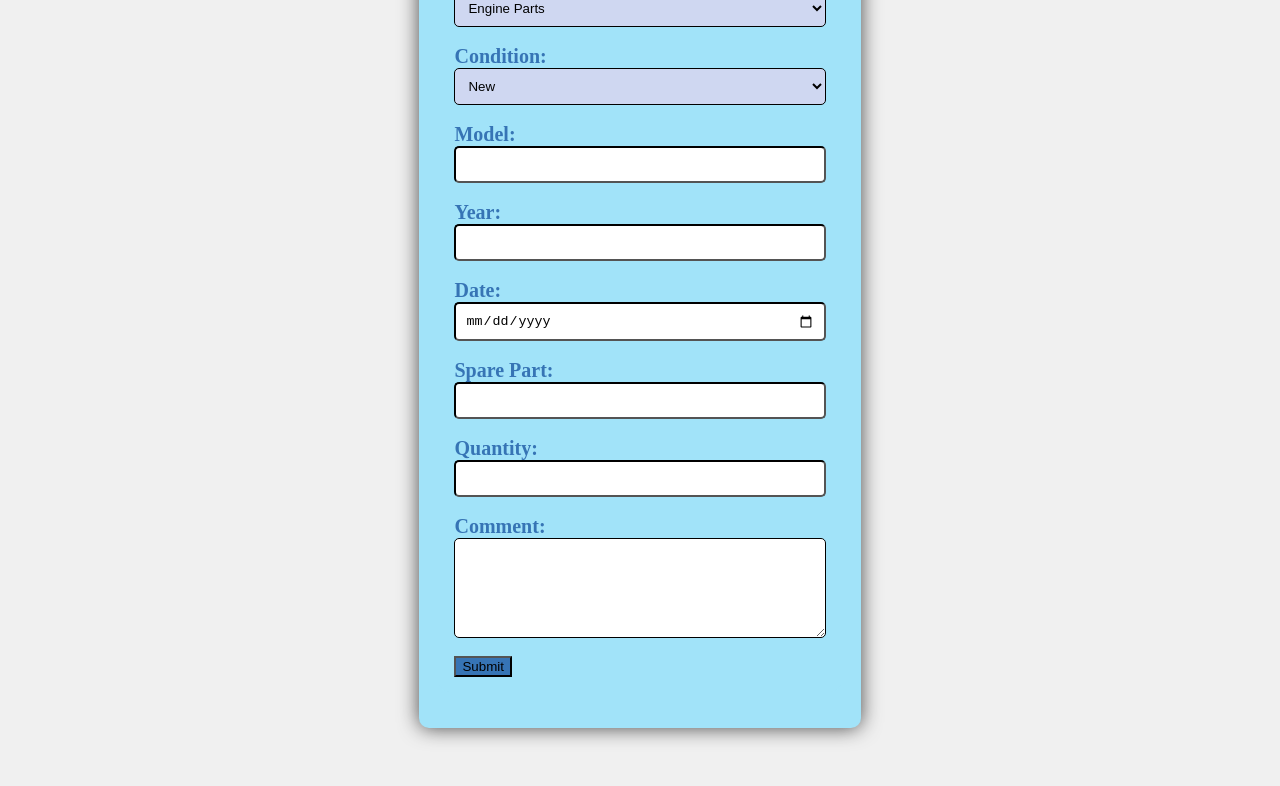
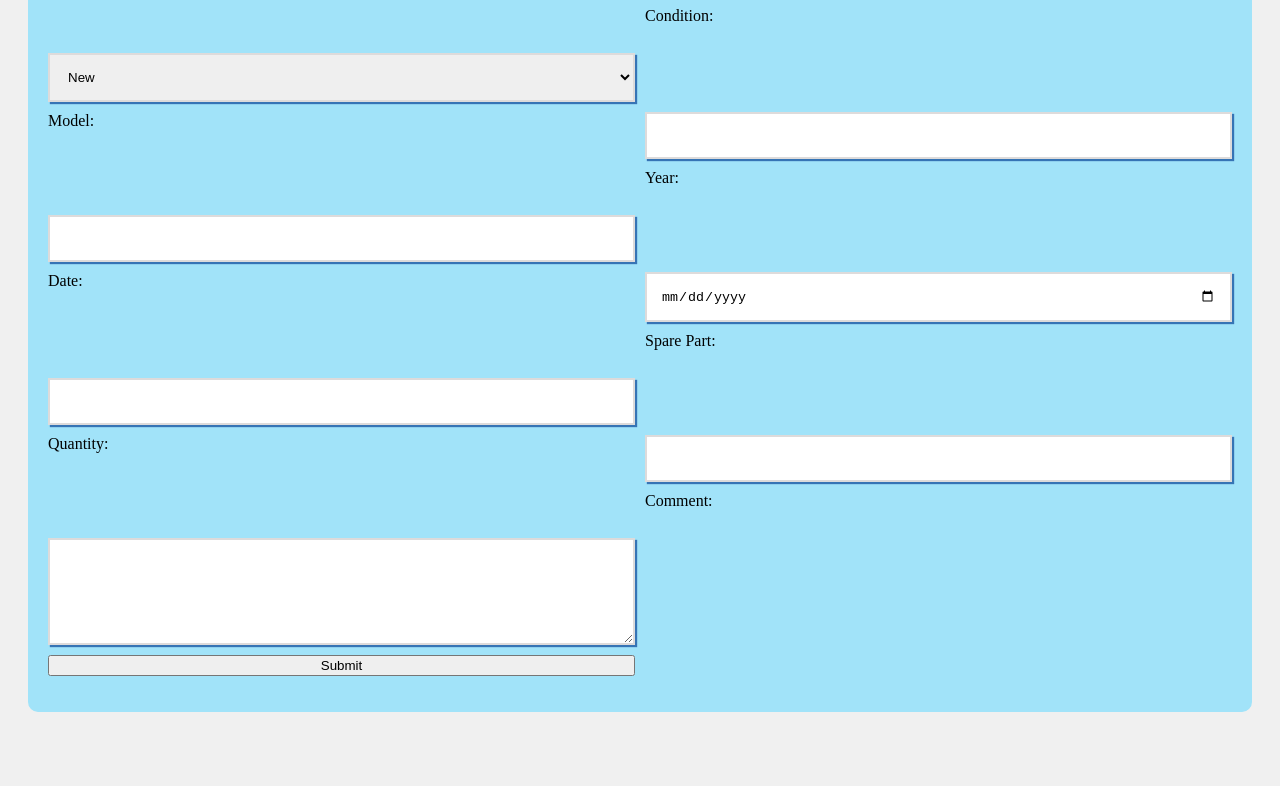
Before and after one commit to cpit405-spring-25-IT3/lab-4-css-osamayalghamdi, a plain HTML site: page index.html in a window 1280 px wide. Shown: the part 516-1302 px from the top of the page. After the commit the page ends 1256 px from the top, so only its background shows below. Drawn offline with Linux system fonts and the light colour scheme.

Commit message:
maybe this would work

```diff
--- a/styles.css
+++ b/styles.css
@@ -1,55 +1,38 @@
 body {
     background-color: #F0F0F0;
-    padding: 30px;
+    padding: 20px;
 }
+h1 {
+    color: #8da9c7;
+    text-align: center;
+    margin-bottom: 20px;
+}
+
 #content {
     background-color: #A1E3F9;
     padding: 20px;
-    margin: 20px auto;
     border-radius: 10px;
-    box-shadow: 0 0 20px #474747;
-    width: fit-content;
 }
-#form {
-    background-color: #A1E3F9;
-    grid-template-columns: 0.5fr 0.5fr;
-    padding: 15px;
-    border-radius: 10px;
-    width: fit-content;
-}
-#submit {
-    background-color: #3674B5;
-    width: fit-content;
-}
-#text {
-    text-align: center;
-    text-size-adjust: 20px;
+form {
+    display: grid;
+    grid-template-columns: 1fr 1fr;
+    gap: 10px;
 }
 label {
-    font-size: 20px;
-    color: #3674B5;
-    font-weight: 800;
-    text-align: center;
+    font-weight: 500;
+    color: #000;
 }
 input, select, textarea {
-    width: 100%;
-    padding: 9px;
-    border-radius: 5px;
-    border-color: #000000;
+    border: 2px solid #dddbdb;
+    box-shadow: 2px 2px 1px #3674B5;
+    padding: 14px;
 }
+input[type = "date"], input[type = "number"] {
+    box-sizing: border-box;
+}
+
+
 input:focus, select:focus, textarea:focus {
     outline: none;
     border-color: #3674B5;
 }
-select  {
-    background-color: #cfd7f1;
-}
-textarea {
-    height: 100px;
-}
-@media(min-width: 400px) {
-    #form {
-        grid-template-columns: 1fr 1fr;
-    }
-
-}
```
